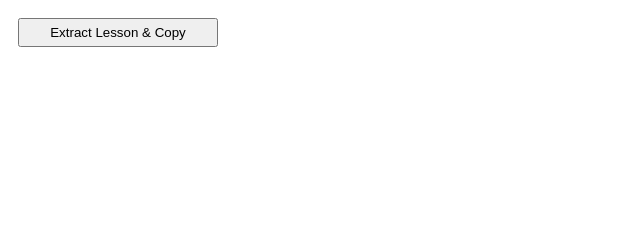
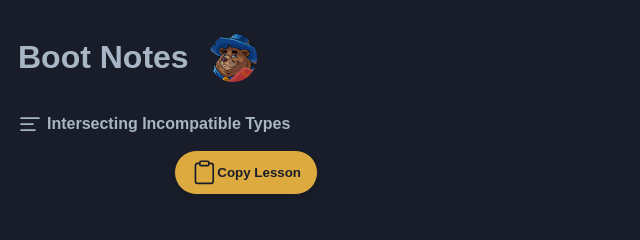
Before and after one commit to mattnickolaus/boot-notes, a website built with Vite: page boot-notes-ts/popup.html in a window 1280 px wide. Shown: the whole page, without its empty margins (0-640 px from the left). Built offline with nearby package versions, Linux system fonts and the light colour scheme.

Commit message:
styling to match bootdev branding

```diff
--- a/boot-notes-ts/popup.html
+++ b/boot-notes-ts/popup.html
@@ -3,13 +3,85 @@
 <head>
 	<title>Boot Notes</title>
   <style>
-    body { font-family: sans-serif; width: 200px; padding: 10px; }
-    button { width: 100%; padding: 5px; }
-  </style>
+      body {
+	font-family: sans-serif;
+	width: 300px;
+	padding: 10px;
+	color: #A7B5C4;
+	display: flex;
+	flex-direction: column;
+	align-items: flex-start;
+	background-color: #181D29;
+      }
+      button {
+	padding: 0.5rem 1rem 0.5rem 1rem;
+	background-color: #DCAA3E;
+	color: #181D29;
+	display: flex;
+	align-items: center;
+	transform-origin: bottom;
+	overflow: hidden;
+	border-radius: 9999px;
+	border-width: 1px;
+	border-style: solid;
+	border-color: #181D29;
+	font-weight: 600;
+	box-shadow: 0 4px 6px -1px rgb(0 0 0 / 0.1), 0 2px 4px -2px rgb(0 0 0 / 0.1);
+	cursor: pointer;
+	margin-left: auto;
+      }
+      svg {
+	height: 2em;
+      }
+      #header {
+	  display: flex;
+	  align-items: center;
+	  justify-content: center;
+      }
+      h1 {
+	  padding-right: 20px;
+      }
+      img {
+	  margin-bottom: 0;
+	  margin-right: 0.5rem;
+	  border-radius: 9999px;
+	  border-width: 2px;
+	  border-color: rgb(107 114 128);
+	  height: 3rem;
+      }
+      #lesson-title {
+	display: flex;
+	width: 100%;
+	justify-content: center;
+	align-items: center;
+	margin: 10px 0;
+    }
+    #lesson-header {
+	margin-right: auto;
+	font-weight: 600;
+    }
+    #lesson-title svg {
+	margin-right: 5px;
+    }
+    </style>
   <script type="module" src="./src/popup.ts"></script>
 </head>
 <body>
-  <button id="extractButton">Extract Lesson & Copy</button>
+    <div id="header">
+	<h1>Boot Notes</h1>
+	<img src="icons/icon128.png" alt="Boots holding a Notebook">
+    </div>
+    <div id="lesson-title">
+	<svg xmlns="http://www.w3.org/2000/svg" width="24" height="24" viewBox="0 0 24 24" fill="none" stroke="currentColor" stroke-width="1.75" stroke-linecap="round" stroke-linejoin="round" data-lucide="align-left" class="lucide lucide-align-left lucide-icon"><line x1="21" x2="3" y1="6" y2="6"></line><line x1="15" x2="3" y1="12" y2="12"></line><line x1="17" x2="3" y1="18" y2="18"></line></svg>
+	<span id="lesson-header">Intersecting Incompatible Types</span>
+    </div>
+  <button id="extractButton">
+      <svg data-slot="icon" aria-hidden="true" fill="none" stroke-width="1.5" stroke="currentColor" viewBox="0 0 24 24" xmlns="http://www.w3.org/2000/svg">
+	<rect width="8" height="4" x="8" y="2" rx="1" ry="1"></rect>
+	<path d="M16 4h2a2 2 0 0 1 2 2v14a2 2 0 0 1-2 2H6a2 2 0 0 1-2-2V6a2 2 0 0 1 2-2h2"></path>
+      </svg>
+      <span> Copy Lesson</span>
+  </button>
   <p id="statusMessage"></p>
 </body>
 </html>
```
